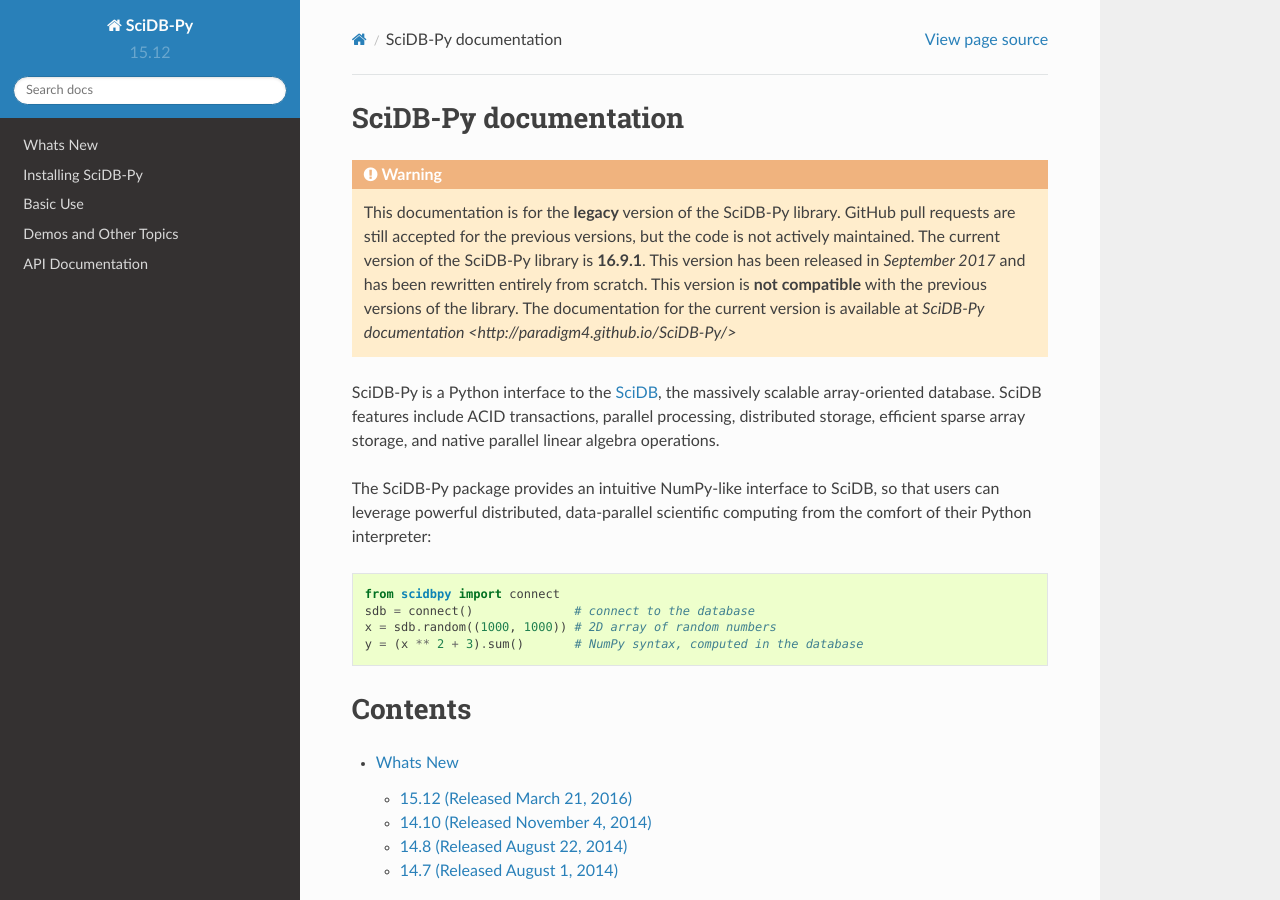
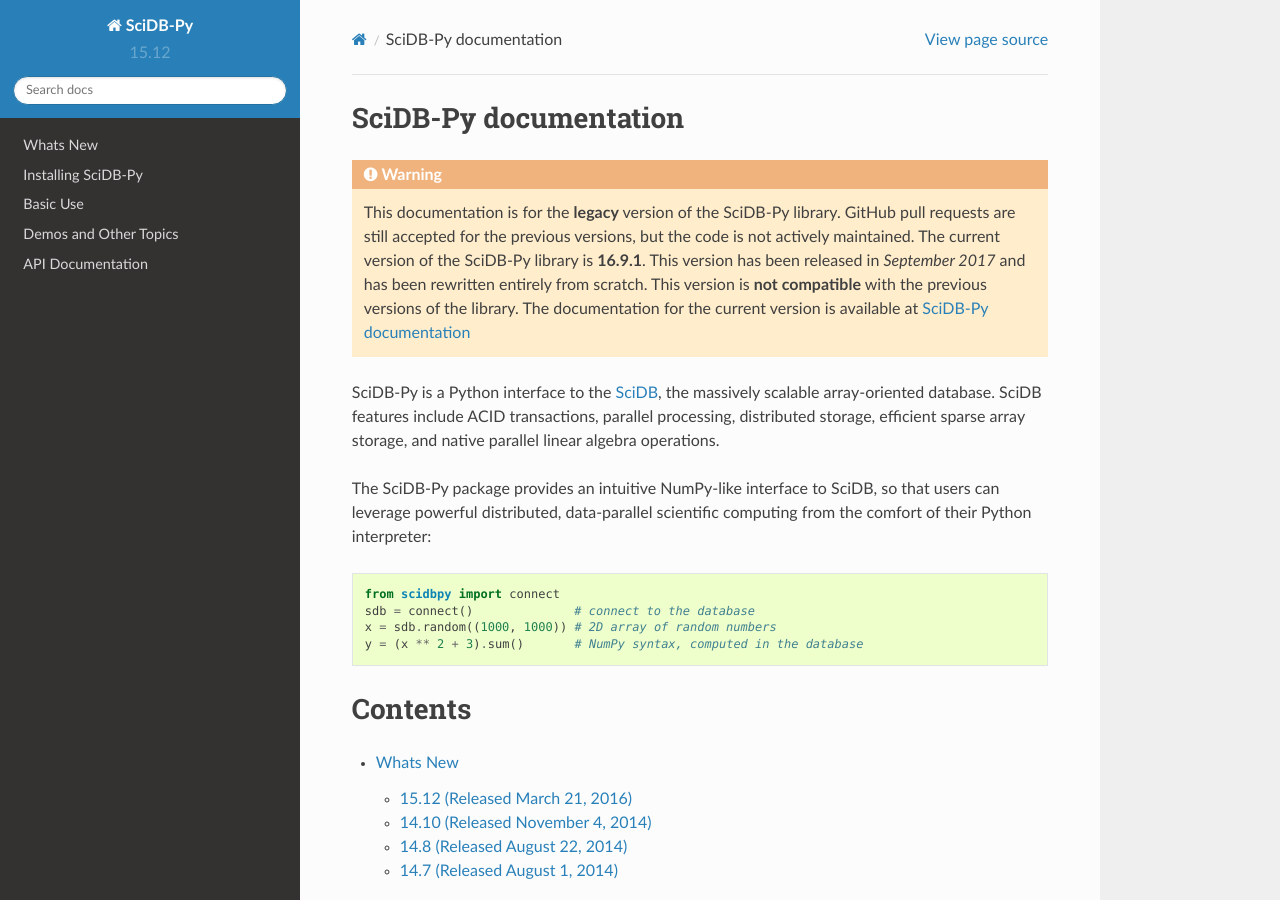
Before and after one commit to rvernica/SciDB-Py, a Sphinx documentation site: the page built from doc/index.rst, in a window 1280 px wide and 900 px high. Built offline with Sphinx 7.4.7 and the Read the Docs theme 2.0.0, drawn with Linux system fonts in a browser that asks for light colours.

Commit message:
Fix link syntax

```diff
--- a/doc/index.rst
+++ b/doc/index.rst
@@ -16,7 +16,7 @@
     from scratch. This version is **not compatible** with the previous
     versions of the library. The documentation for the current version
     is available at `SciDB-Py documentation
-    <http://paradigm4.github.io/SciDB-Py/>`
+    <http://paradigm4.github.io/SciDB-Py/>`_
 
 SciDB-Py is a Python interface to the SciDB_, the massively scalable
 array-oriented database.  SciDB features include ACID transactions, parallel processing, distributed storage, efficient sparse array storage, and native parallel linear algebra operations.
```
